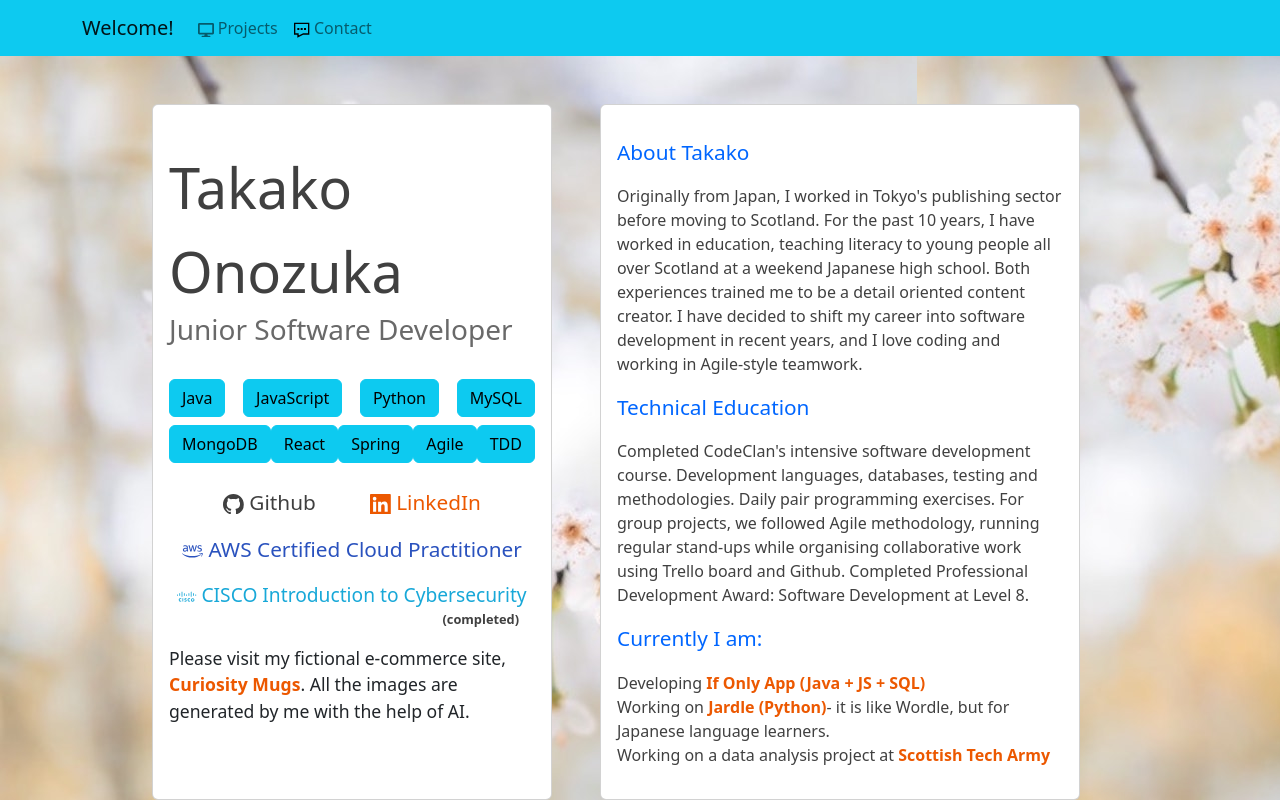
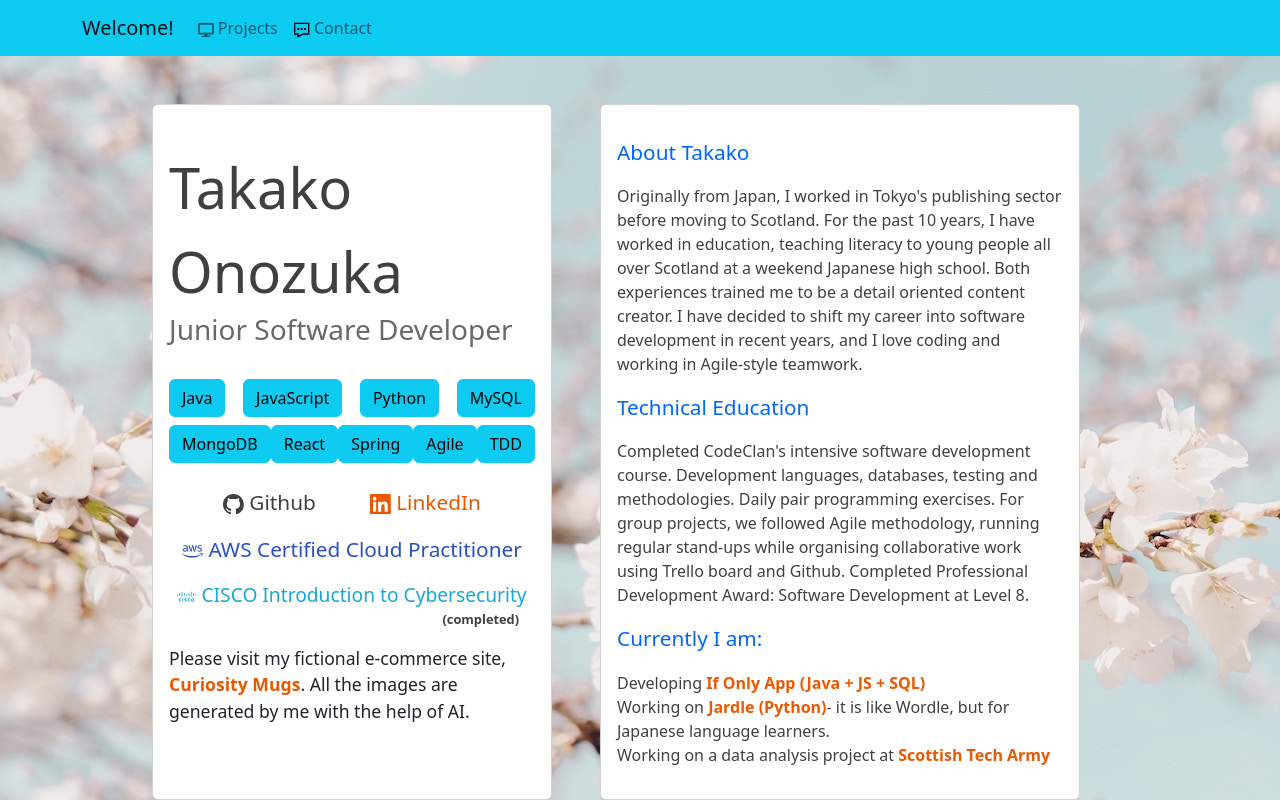
Before and after one commit to taksgarby/portfolio, a React (Create React App) app: page / in a window 1280 px wide. Shown: the top 800 px of the page. Built offline with nearby package versions, Linux system fonts and the light colour scheme.

Commit message:
changed background image

```diff
--- a/src/components/bottomComponents.css
+++ b/src/components/bottomComponents.css
@@ -20,6 +20,8 @@
     font-weight: 400;
     margin-left: 2rem;
     margin-bottom: 2rem;
+
+
 }
 
 .project {
--- a/src/index.css
+++ b/src/index.css
@@ -5,10 +5,9 @@ body {
     sans-serif;
   -webkit-font-smoothing: antialiased;
   -moz-osx-font-smoothing: grayscale;
-  background-image: url("cherry.jpg");
-  /* background-repeat: no-repeat; */
+  background-image: url("newcherry.jpg");
+  background-repeat: no-repeat;
   background-attachment: fixed;
-
 
 }
 
```
Also changed, not shown: src/containers/cherry.jpg (deleted), src/newcherry.jpg (added).
